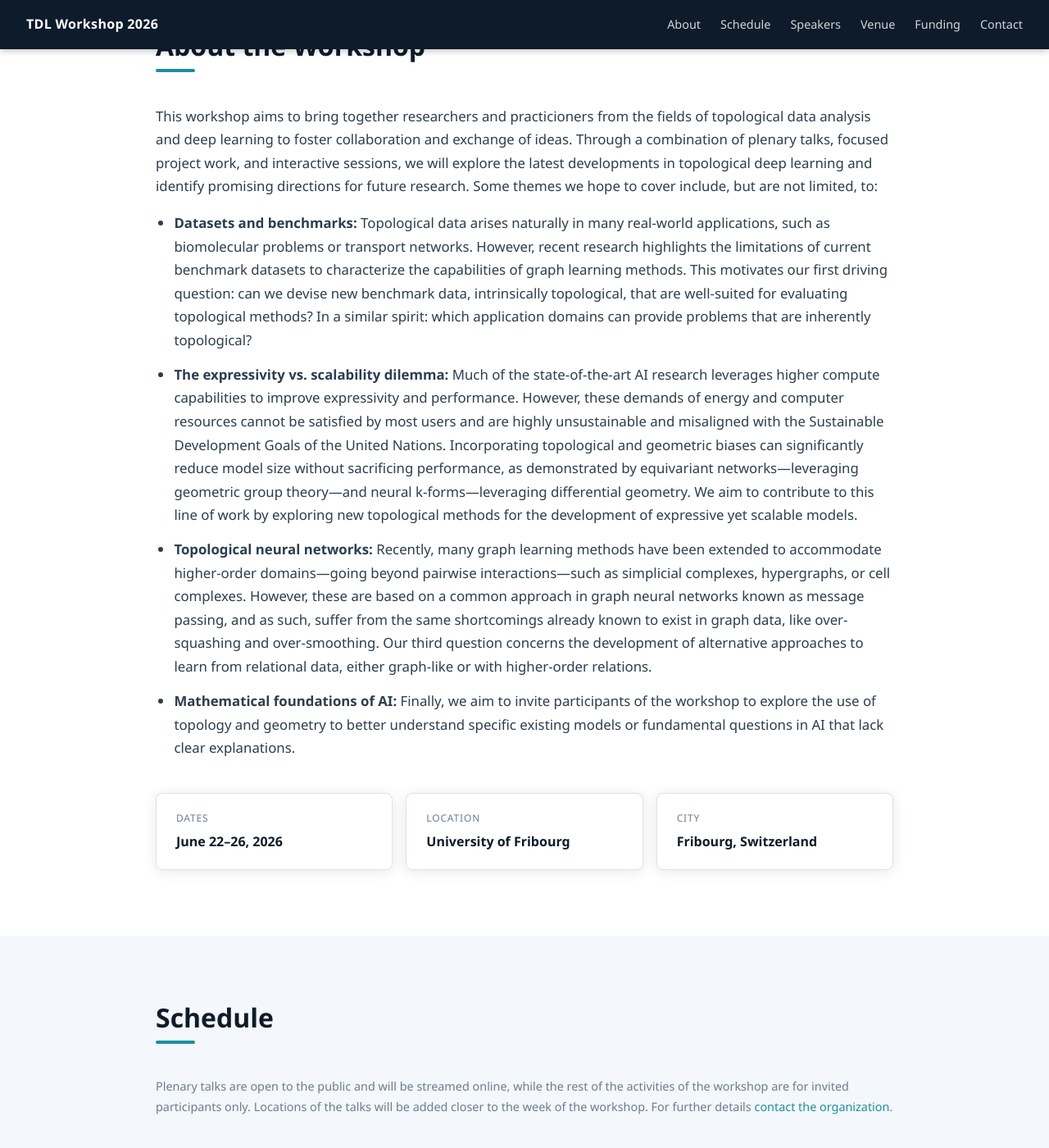
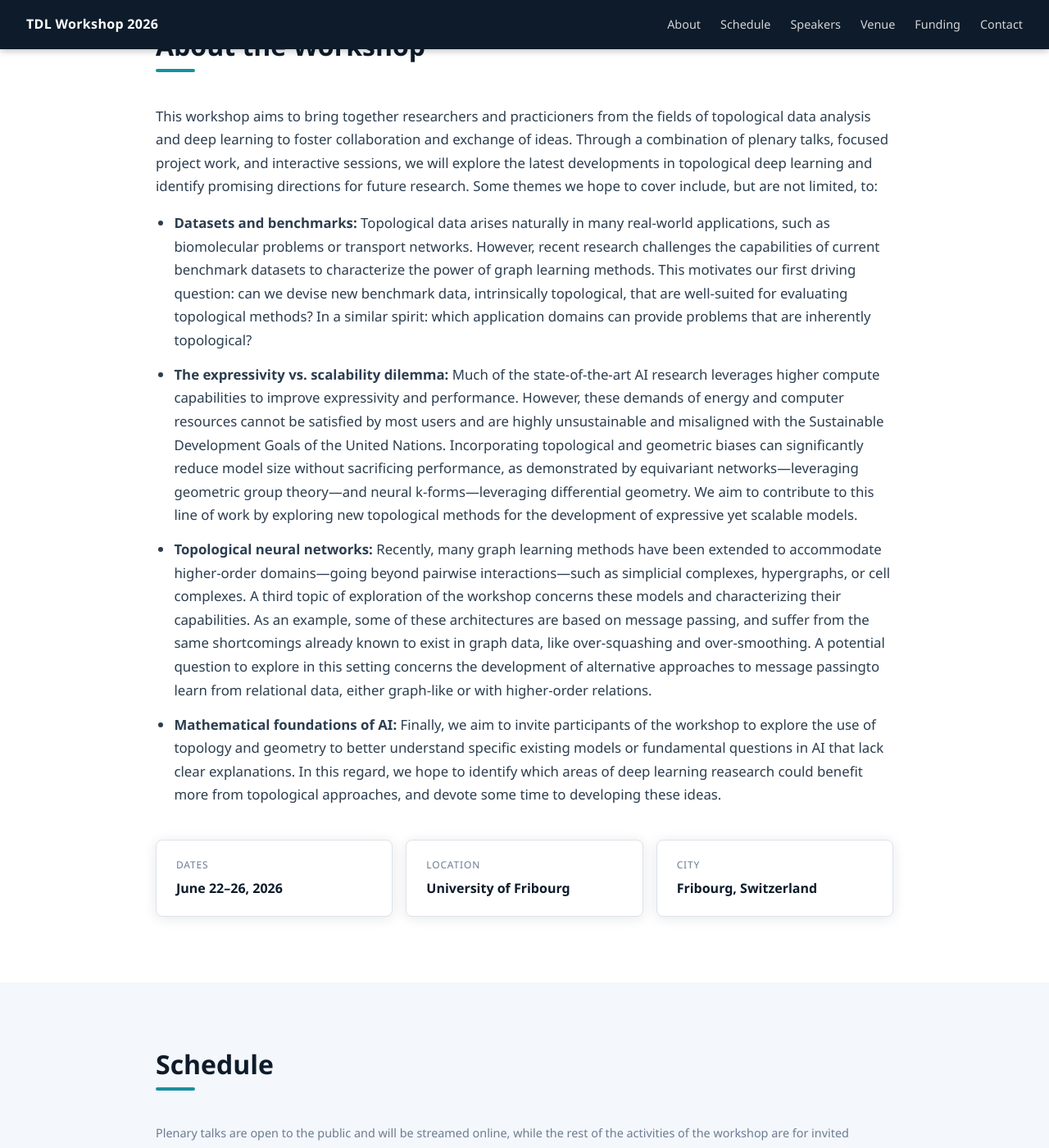
Before and after one commit to aidos-lab/tdl-workshop, a Jekyll site: the page built from index.html, in a window 1280 px wide and 1400 px high, scrolled down 704 px. Shown: the whole window at 82% size. Built offline with Jekyll 4.4.1, drawn with Linux system fonts in a browser that asks for light colours; some of the changed text lies outside the part shown.

Commit message:
Changed schedule

```diff
--- a/index.html
+++ b/index.html
@@ -32,10 +32,10 @@
     <div class="about-body">
       <p>This workshop aims to bring together researchers and practicioners from the fields of topological data analysis and deep learning to foster collaboration and exchange of ideas. Through a combination of plenary talks, focused project work, and interactive sessions, we will explore the latest developments in topological deep learning and identify promising directions for future research. Some themes we hope to cover include, but are not limited, to:</p>
       <ul>
-        <li><strong>Datasets and benchmarks:</strong> Topological data arises naturally in many real-world applications, such as biomolecular problems or transport networks. However, recent research highlights the limitations of current benchmark datasets to characterize the capabilities of graph learning methods. This motivates our first driving question: can we devise new benchmark data, intrinsically topological, that are well-suited for evaluating topological methods? In a similar spirit: which application domains can provide problems that are inherently topological?</li>
+        <li><strong>Datasets and benchmarks:</strong> Topological data arises naturally in many real-world applications, such as biomolecular problems or transport networks. However, recent research challenges the capabilities of current benchmark datasets to characterize the power of graph learning methods. This motivates our first driving question: can we devise new benchmark data, intrinsically topological, that are well-suited for evaluating topological methods? In a similar spirit: which application domains can provide problems that are inherently topological?</li>
         <li><strong>The expressivity vs. scalability dilemma:</strong> Much of the state-of-the-art AI research leverages higher compute capabilities to improve expressivity and performance. However, these demands of energy and computer resources cannot be satisfied by most users and are highly unsustainable and misaligned with the Sustainable Development Goals of the United Nations. Incorporating topological and geometric biases can significantly reduce model size without sacrificing performance, as demonstrated by equivariant networks—leveraging geometric group theory—and neural k-forms—leveraging differential geometry. We aim to contribute to this line of work by exploring new topological methods for the development of expressive yet scalable models.</li>
-        <li><strong>Topological neural networks:</strong> Recently, many graph learning methods have been extended to accommodate higher-order domains—going beyond pairwise interactions—such as simplicial complexes, hypergraphs, or cell complexes. However, these are based on a common approach in graph neural networks known as message passing, and as such, suffer from the same shortcomings already known to exist in graph data, like over-squashing and over-smoothing. Our third question concerns the development of alternative approaches to learn from relational data, either graph-like or with higher-order relations.</li>
-        <li><strong>Mathematical foundations of AI:</strong> Finally, we aim to invite participants of the workshop to explore the use of topology and geometry to better understand specific existing models or fundamental questions in AI that lack clear explanations.</li>
+        <li><strong>Topological neural networks:</strong> Recently, many graph learning methods have been extended to accommodate higher-order domains—going beyond pairwise interactions—such as simplicial complexes, hypergraphs, or cell complexes. A third topic of exploration of the workshop concerns these models and characterizing their capabilities. As an example, some of these architectures are based on message passing, and suffer from the same shortcomings already known to exist in graph data, like over-squashing and over-smoothing. A potential question to explore in this setting concerns the development of alternative approaches to message passingto learn from relational data, either graph-like or with higher-order relations.</li>
+        <li><strong>Mathematical foundations of AI:</strong> Finally, we aim to invite participants of the workshop to explore the use of topology and geometry to better understand specific existing models or fundamental questions in AI that lack clear explanations. In this regard, we hope to identify which areas of deep learning reasearch could benefit more from topological approaches, and devote some time to developing these ideas.</li>
       </ul>
     </div>
 
@@ -81,7 +81,7 @@
           <td class="sg-time">9:00</td>
           <td class="ev-other" rowspan="2">Opening remarks<br><em>Bastian Rieck</em></td>
           <td class="ev-talk" rowspan="2">Plenary talk<br><em>Bei Wang</em></td>
-          <td class="ev-talk" rowspan="2">Plenary talk<br><em>Michael Kerber</em></td>
+          <td class="ev-other" rowspan="2">Project configuration</td>
           <td class="ev-work" rowspan="4">Focused project work</td>
           <td class="ev-work" rowspan="4">Focused project work</td>
         </tr>
@@ -132,7 +132,7 @@
         <tr>
           <td class="sg-time">14:00</td>
           <td class="ev-talk" rowspan="2">Plenary talk<br><em>Bernadette Stolz</td>
-          <td class="ev-other" rowspan="2">Brainstorming session</td>
+          <td class="ev-other" rowspan="2">Plenary talk<br><em>Michael Kerber</em></td>
           <td class="ev-work" rowspan="2">Focused project work</td>
           <td class="ev-work" rowspan="2">Focused project work</td>
         </tr>
@@ -151,7 +151,7 @@
         <tr>
           <td class="sg-time">15:30</td>
           <td class="ev-other" rowspan="3">Poster session</td>
-          <td class="ev-other" rowspan="3">Project configuration</td>
+          <td class="ev-other" rowspan="3">Brainstorming session</td>
           <td class="ev-other" rowspan="3">Mid-workshop discussion</td>
           <td class="ev-work" rowspan="3">Focused project work</td>
           <td class="ev-empty"></td>
```
